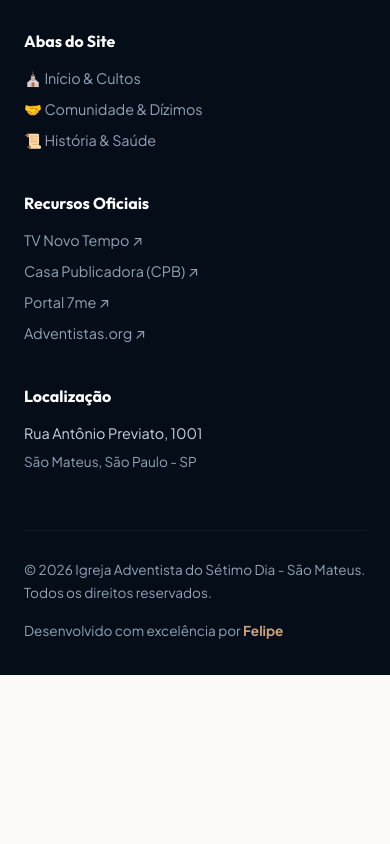
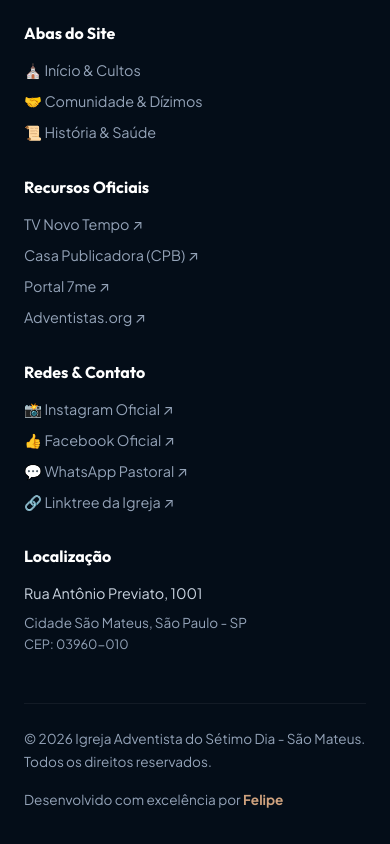
Before and after one commit to felipejunqueira/iasd-sao-mateus, a website with bundled scripts: page index.html in a window 390 px wide. Shown: the part 8584-9428 px from the top of the page. Before the commit the page ends 9259 px from the top, so only its background shows below. Built offline with nearby package versions, Linux system fonts and the light colour scheme.

Commit message:
feat: adiciona redes sociais (Facebook, Instagram, WhatsApp, Linktree) no rodape e grid responsivo

```diff
--- a/css/components/footer.css
+++ b/css/components/footer.css
@@ -49,24 +49,16 @@
 
 .footer-grid {
   display: grid;
-  grid-template-columns: 2fr 1fr 1fr 1.5fr;
-  gap: 2.5rem;
-  margin-bottom: 3.5rem;
+  grid-template-columns: repeat(auto-fit, minmax(180px, 1fr));
+  gap: 2rem;
+  margin-bottom: 3rem;
 }
-
 .footer-bottom {
   border-top: 1px solid rgba(255, 255, 255, 0.06);
-  padding-top: 1.8rem;
+  padding-top: 1.5rem;
   display: flex;
   justify-content: space-between;
   flex-wrap: wrap;
   gap: 1rem;
   font-size: 0.85rem;
 }
-
-@media (max-width: 900px) {
-  .footer-grid { grid-template-columns: 1fr 1fr; }
-}
-@media (max-width: 600px) {
-  .footer-grid { grid-template-columns: 1fr; }
-}
--- a/index.html
+++ b/index.html
@@ -724,12 +724,24 @@
           </ul>
         </div>
         <div>
+          <h4 style="color:#fff;margin-bottom:1rem;">Redes & Contato</h4>
+          <ul style="list-style:none;display:flex;flex-direction:column;gap:0.45rem;font-size:0.9rem;">
+            <li><a href="https://www.instagram.com/adventistassaomateus.sp/" target="_blank" rel="noopener noreferrer">📸 Instagram Oficial ↗</a></li>
+            <li><a href="https://www.facebook.com/adventistassaomateus.sp" target="_blank" rel="noopener noreferrer">👍 Facebook Oficial ↗</a></li>
+            <li><a href="https://wa.me/5511996338938" target="_blank" rel="noopener noreferrer">💬 WhatsApp Pastoral ↗</a></li>
+            <li><a href="https://linktr.ee/adventistassaomateus.sp" target="_blank" rel="noopener noreferrer">🔗 Linktree da Igreja ↗</a></li>
+          </ul>
+        </div>
+        <div>
           <h4 style="color:#fff;margin-bottom:1rem;">Localização</h4>
           <p style="font-size:0.9rem;color:#cbd5e1;margin-bottom:0.35rem;">
             Rua Antônio Previato, 1001
           </p>
           <p style="font-size:0.85rem;color:#94a3b8;">
-            São Mateus, São Paulo - SP
+            Cidade São Mateus, São Paulo - SP
+          </p>
+          <p style="font-size:0.8rem;color:#94a3b8;">
+            CEP: 03960-010
           </p>
         </div>
       </div>
```
